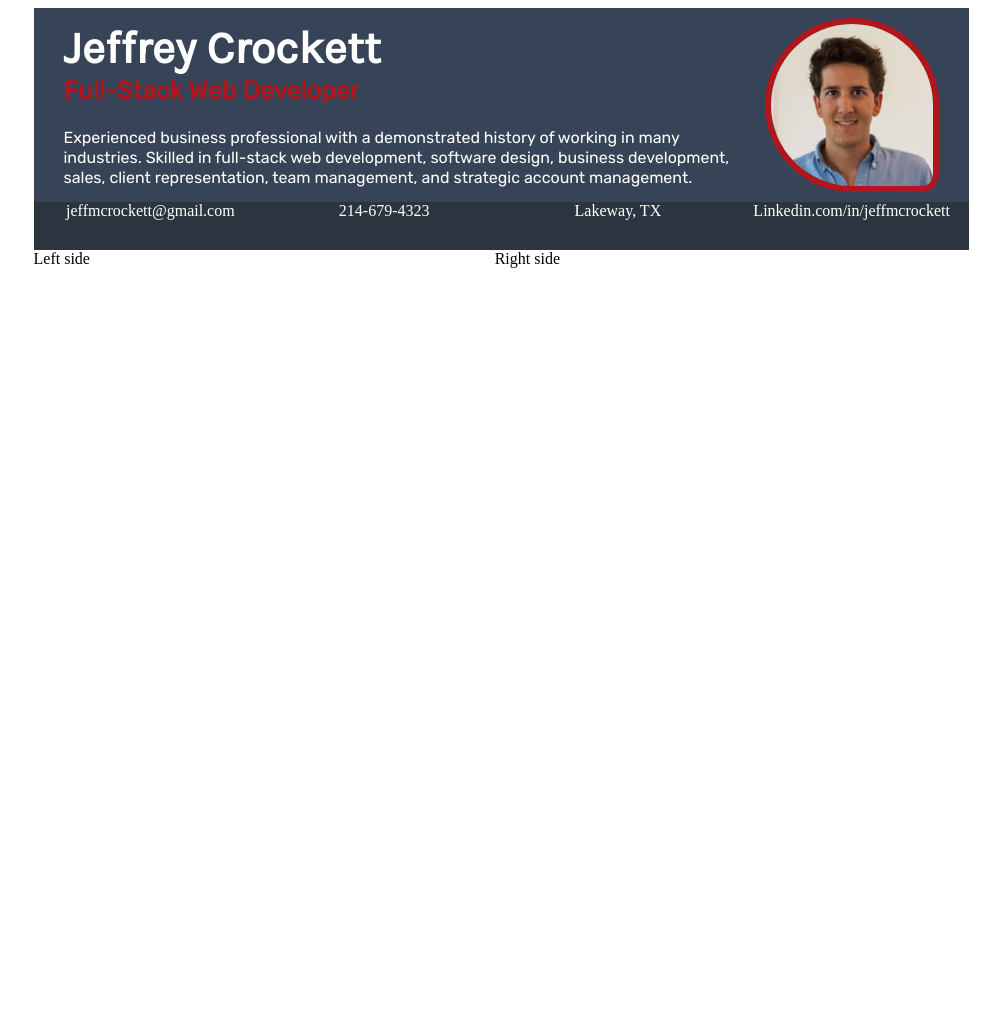
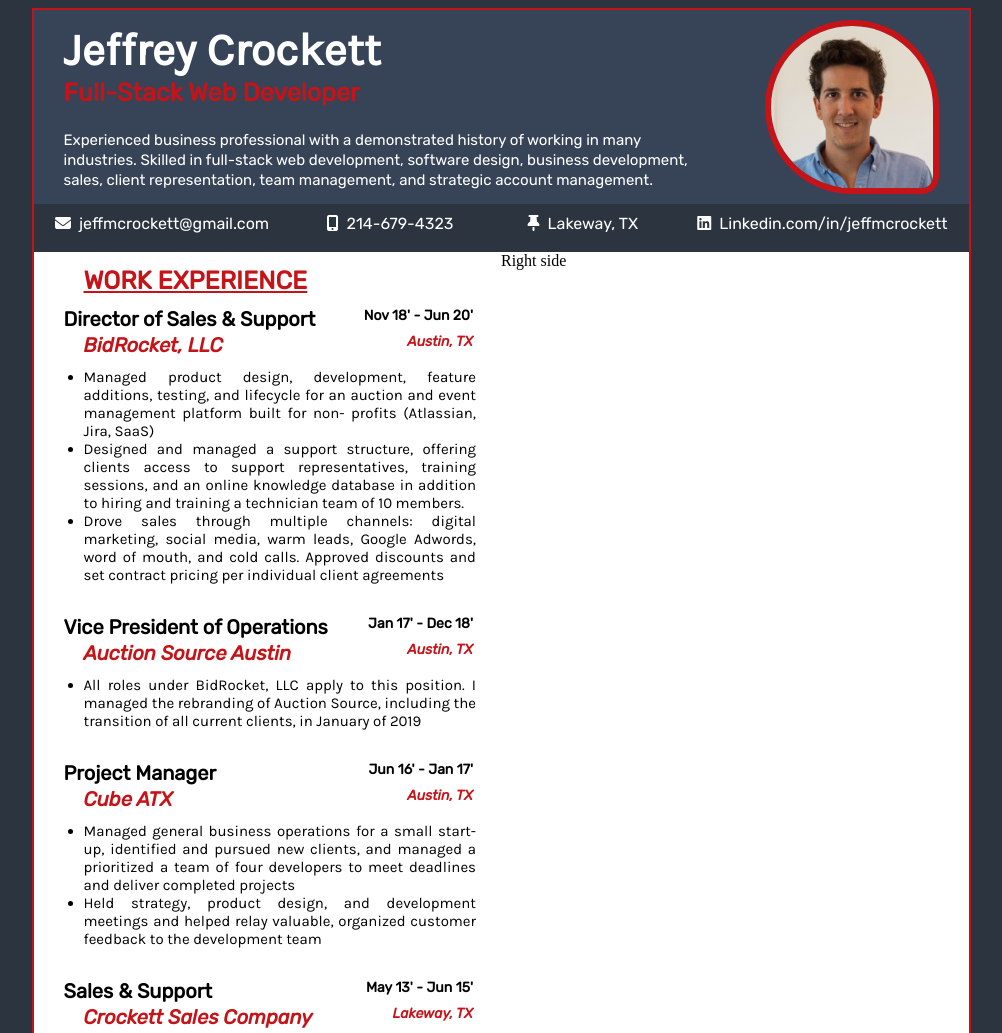
Before and after one commit to jeffmcrockett/ACA_web101_jeff_crockett, a plain HTML site: page resume.html in a window 1280 px wide. Shown: the top 1033 px of the page, without its empty margins (139-1141 px from the left). Drawn offline with Linux system fonts and the light colour scheme.

Commit message:
resume work experience complete

```diff
--- a/resume-styles.css
+++ b/resume-styles.css
@@ -1,6 +1,10 @@
+html {
+    background-color: rgb(44, 52, 63);
+}
+
 .nameinfo {
     grid-area: nameinfo;
-    background-color: 	rgb(55, 68, 87);
+    background-color:	rgb(55, 68, 87);
 }
 .profilepicture {
     grid-area: profilepicture;
@@ -22,31 +26,35 @@
 .main-container {
     display: grid;
     grid-template-areas:
-        'nameinfo nameinfo nameinfo nameinfo nameinfo profilepicture'
-        'contactinfo contactinfo contactinfo contactinfo contactinfo contactinfo'
-        'leftside leftside leftside rightside rightside rightside';
-    grid-template-rows: 16% 4% auto;
+        'nameinfo nameinfo nameinfo profilepicture'
+        'contactinfo contactinfo contactinfo contactinfo'
+        'leftside leftside rightside rightside';
+    grid-template-rows: 16% 4% 80%;
+    grid-template-columns: repeat(4, 233.75px);
     width: 935px;
     height: 1210px;
     margin: 0 auto;
+    border: 2px solid rgb(197, 19, 24);
 }
 
 #profile-pic {
     width: 162px;
     height: 162px;
     border-radius: 50% 50% 10% 50%;
-    border: 6px solid rgb(177, 22, 28);
+    border: 6px solid rgb(197, 19, 24);
     margin-top: 10px;
     margin-right: 30px;
-    grid-column: 2/3;
+    grid-column: 4/5;
     float: right;
   }
 
 .contactinformation {
     display: grid;
-    grid-template-columns: 1fr 1fr 1fr 1fr;
+    grid-template-columns: 1.1fr .85fr .8fr 1.25fr;
     color: white;
     text-align: center;
+    line-height: 40px;
+    font-family: 'Rubik', sans-serif;
 }
 
 h1 {
@@ -59,22 +67,78 @@ h1 {
 }
 
 h2 {
-
+    font-family: 'Rubik', sans-serif;
+    color: rgb(197, 19, 24);
+    font-size: 25;
+    text-decoration: underline;
+    margin-left: 50px;
+    line-height: 15px;
+    margin-bottom: 18px;
 }
 
 h3 {
     margin-left: 30px;
     font-family: 'Rubik', sans-serif;
     font-size: 25;
-    color: 	rgb(177, 22, 28);
+    color: 	rgb(197, 19, 24);
     line-height: 25px;
+}
+
+h4 {
+    font-family: 'Rubik', sans-serif;
+    font-size: 20;
+    margin-left: 30px;
+    margin-bottom: 1px;
+    margin-top: 1px;
+    display: inline;
+    float: left;
+}
+
+h6 {
+    font-family: 'Rubik', sans-serif;
+    margin-bottom: 1px;
+    margin-top: 1px;
+    margin-right: 28px;
+    display: inline;
+    float: right;
+    font-size: 14;
+}
+
+.workcontainer {
+    display: flex;
+    justify-content: space-between;
+}
+
+.red4 {
+    color: rgb(197, 19, 24);
+    font-style: italic;
+    margin-left: 50;
+}
+
+.red6 {
+    color: rgb(197, 19, 24);
+    font-style: italic;
+}
+
+ul {
+    margin-left: 10px;
+    margin-right: 25px;
+    margin-top: 10px;
+    margin-bottom: 30px;
+    font-family: 'Karla', sans-serif;
+    font-size: 15;
+    text-align: justify;
+}
+
+i {
+    margin-right: 8px;
 }
 
 #professionaldescription {
     color: white;
     padding: 0 30px;
     font-family: 'Rubik', sans-serif;
-    font-size: 16;
+    font-size: 15;
     line-height: 20px;
 }
 
@@ -83,4 +147,4 @@ h3 {
 font-family: 'Karla', sans-serif;
 font-family: 'Rubik', sans-serif;
 
-*/
+ */
--- a/resume.html
+++ b/resume.html
@@ -5,6 +5,8 @@
     <title>Resume</title>
     <link rel="stylesheet" href="resume-styles.css">
     <link href="https://fonts.googleapis.com/css2?family=Karla&family=Rubik&display=swap" rel="stylesheet">
+    <link href="https://fonts.googleapis.com/css2?family=Rubik:ital@1&display=swap" rel="stylesheet">
+    <script src="https://kit.fontawesome.com/7669fbb5fa.js" crossorigin="anonymous"></script>
 </head>
 <body>
     <div class="main-container">
@@ -20,14 +22,54 @@
         </div>
         <div class="contactinfo">
             <div class="contactinformation">
-                <div>jeffmcrockett@gmail.com</div>
-                <div>214-679-4323</div>
-                <div>Lakeway, TX</div>
-                <div href="https://www.linkedin.com/in/jeff-crockett-35872b84/" target="_blank">Linkedin.com/in/jeffmcrockett</div>
+                <div><i class="fa fa-envelope"></i>jeffmcrockett@gmail.com</div>
+                <div><i class="fa fa-mobile-alt"></i>214-679-4323</div>
+                <div><i class="fa fa-thumbtack"></i>Lakeway, TX</div>
+                <div><i class="fab fa-linkedin"></i>Linkedin.com/in/jeffmcrockett</div>
             </div>
         </div>
         <div class="leftside">
-            Left side
+            <h2>WORK EXPERIENCE</h2>
+            <div class="workcontainer">
+                <h4>Director of Sales & Support</h4><h6>Nov 18' - Jun 20'</h6>
+            </div>
+            <div class="workcontainer">
+                <h4 class="red4">BidRocket, LLC</h4><h6 class="red6">Austin, TX</h6>
+            </div>
+                <ul>
+                    <li>Managed product design, development, feature additions, testing, and lifecycle for an auction and event management platform built for non- profits (Atlassian, Jira, SaaS)</li>
+                    <li>Designed and managed a support structure, offering clients access to support representatives, training sessions, and an online knowledge database in addition to hiring and training a technician team of 10 members.</li>
+                    <li>Drove sales through multiple channels: digital marketing, social media, warm leads, Google Adwords, word of mouth, and cold calls. Approved discounts and set contract pricing per individual client agreements</li>
+                </ul>
+            <div class="workcontainer">
+                <h4>Vice President of Operations</h4><h6>Jan 17' - Dec 18'</h6>
+            </div>
+            <div class="workcontainer">
+                <h4 class="red4">Auction Source Austin</h4><h6 class="red6">Austin, TX</h6>
+            </div>
+                <ul>
+                    <li>All roles under BidRocket, LLC apply to this position. I managed the rebranding of Auction Source, including the transition of all current clients, in January of 2019</li>
+                </ul>
+            <div class="workcontainer">
+                <h4>Project Manager</h4><h6>Jun 16' - Jan 17'</h6>
+            </div>
+            <div class="workcontainer">
+                <h4 class="red4">Cube ATX</h4><h6 class="red6">Austin, TX</h6>
+            </div>
+                <ul>
+                    <li>Managed general business operations for a small start-up, identified and pursued new clients, and managed a prioritized a team of four developers to meet deadlines and deliver completed projects</li>
+                    <li>Held strategy, product design, and development meetings and helped relay valuable, organized customer feedback to the development team</li>
+                </ul>
+            <div class="workcontainer">
+                <h4>Sales & Support</h4><h6>May 13' - Jun 15'</h6>
+            </div>
+            <div class="workcontainer">
+                <h4 class="red4">Crockett Sales Company</h4><h6 class="red6">Lakeway, TX</h6>
+            </div>
+                <ul>
+                    <li>Managed sales opportunities through the approval of discounts and other incentives and communication between manufacturers and distribution channels in the commercial video surveillance industry (Anixter, Pelco, GraybaR, CSC)</li>
+                    <li>Developed and executed marketing opportunities with distribution and integration channels and attended industry conferences including ASIS Chicago and ISC West Las Vegas</li>
+                </ul>
         </div>
         <div class="rightside">
             Right side
@@ -35,3 +77,6 @@
     </div>
 </body>
 </html>
+
+
+<i class="fa fa-mobile-alt"></i>
```
